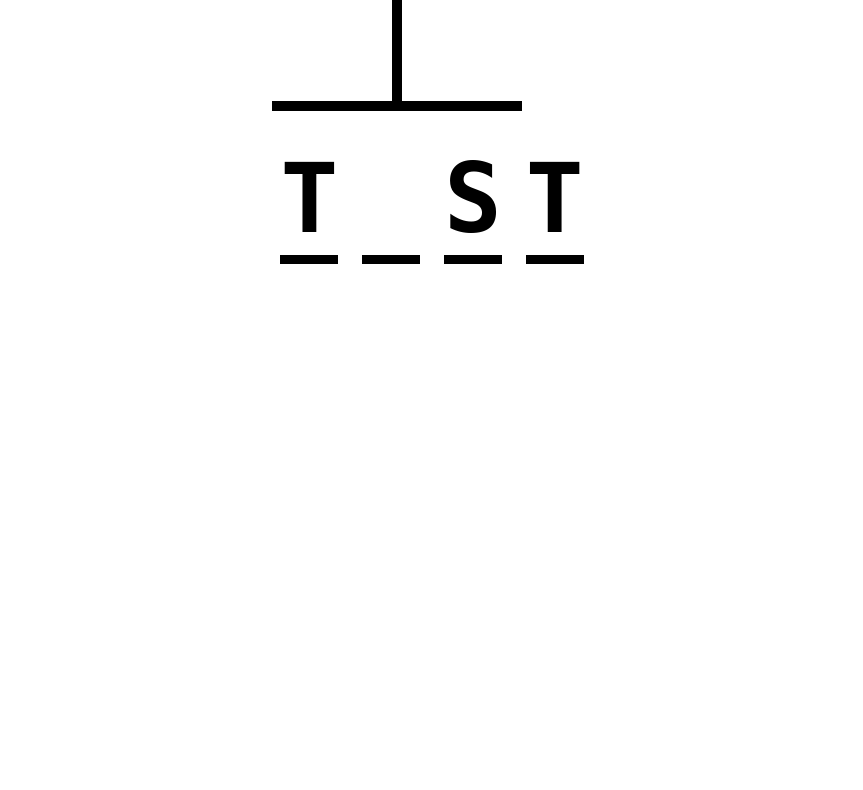
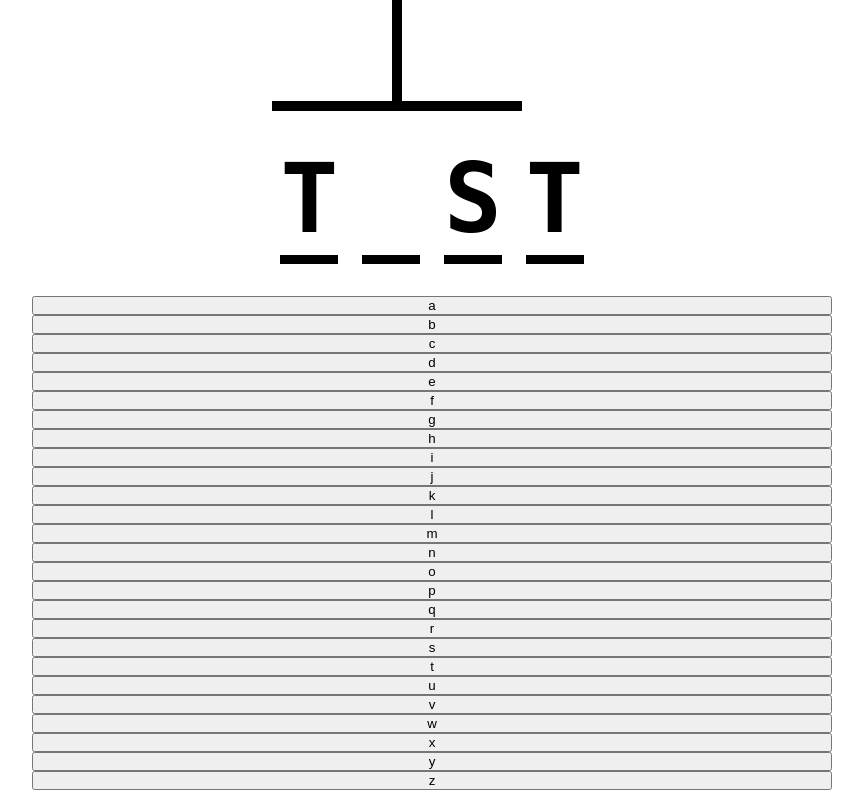
Before and after one commit to adamLangsti/Hangman, a React (Vite) app: page / in a window 1280 px wide. Shown: the part 378-1168 px from the top of the page, without its empty margins (208-1071 px from the left). Before the commit the page ends 800 px from the top, so only its background shows below. Built offline with nearby package versions, Linux system fonts and the light colour scheme.

Commit message:
feat: mapping over array with alphabet and returning them in a button

```diff
--- a/src/Keyboard.tsx
+++ b/src/Keyboard.tsx
@@ -30,5 +30,11 @@ const KEYS = [
 ];
 
 export function Keyboard() {
-     <div className='keyboard'></div>
+    return (
+        <div className='keyboard'>
+            {KEYS.map((key) => (
+                <button className='keyboard-button' key={key}>{key}</button>
+            ))}
+        </div>
+    );
 }
```
